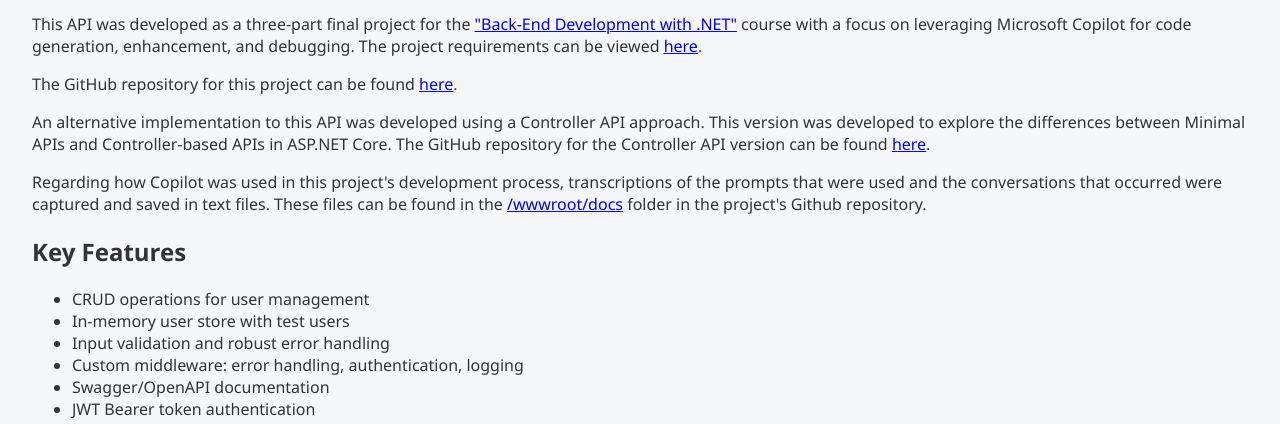
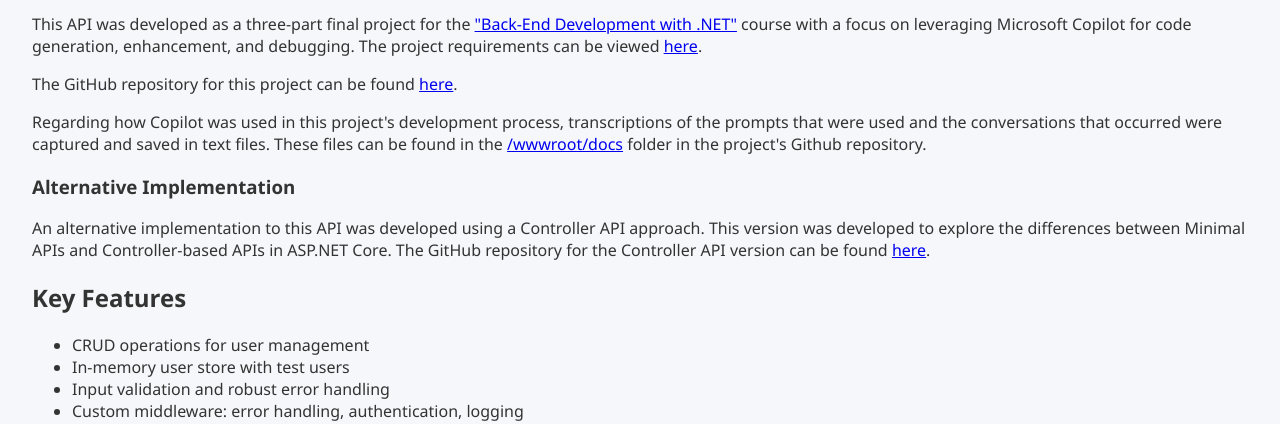
Before and after one commit to dotnetmurf/BackEndDevFinalProject, a plain HTML site: page wwwroot/index.html in a window 1280 px wide. Shown: the part 370-794 px from the top of the page. Drawn offline with Linux system fonts and the light colour scheme.

Commit message:
Reorganize alternative implementation section in index.html for clarity

```diff
--- a/wwwroot/index.html
+++ b/wwwroot/index.html
@@ -50,17 +50,18 @@
                     href="https://github.com/dotnetmurf/BackEndDevFinalProject" target="_blank">here</a>.
             </p>
             <p>
-                An alternative implementation to this API was developed using a Controller API approach. This version
-                was developed to explore the differences between Minimal APIs and Controller-based APIs in ASP.NET Core.
-                The GitHub repository for the Controller API version can be found <a
-                    href="https://github.com/dotnetmurf/TechHiveAPI" target="_blank">here</a>.
-            </p>
-            <p>
                 Regarding how Copilot was used in this project's development process, transcriptions of the prompts
                 that were used and the conversations that occurred were captured and saved in text files. These files
                 can be found in the <a
                     href="https://github.com/dotnetmurf/BackEndDevFinalProject/tree/master/wwwroot/docs"
                     target="_blank">/wwwroot/docs</a> folder in the project's Github repository.
+            </p>
+            <h3>Alternative Implementation</h3>
+            <p>
+                An alternative implementation to this API was developed using a Controller API approach. This version
+                was developed to explore the differences between Minimal APIs and Controller-based APIs in ASP.NET Core.
+                The GitHub repository for the Controller API version can be found <a
+                    href="https://github.com/dotnetmurf/TechHiveAPI" target="_blank">here</a>.
             </p>
             <h2>Key Features</h2>
             <ul>
```
